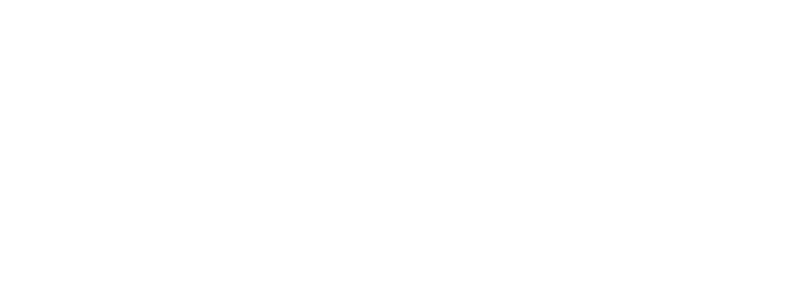
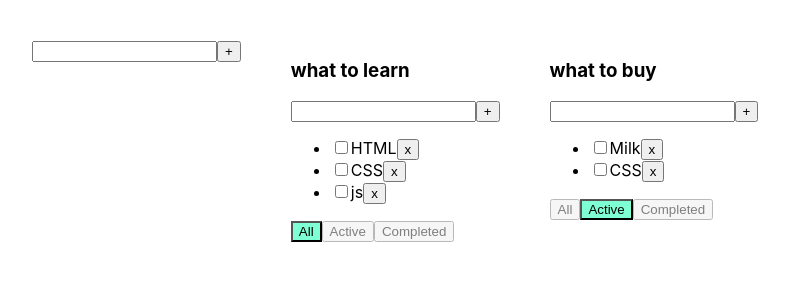
Before and after one commit to Rustam-Ulaevich/Todo_together, a React (Create React App) app: page / in a window 1280 px wide. Shown: the top 300 px of the page, without its empty margins (8-797 px from the left). Built offline with nearby package versions, Linux system fonts and the light colour scheme.

Commit message:
repeat lessons of the 1st month

```diff
--- a/src/App.tsx
+++ b/src/App.tsx
@@ -1,14 +1,101 @@
 import './App.css'
 import React, {useState} from "react";
-import {v1} from 'uuid';
+import {Todolist} from "./Todolist";
+import {v1} from "uuid";
 
+type TodolistType = {
+    id: string
+    title: string
+    filter: FilterValueType
+}
+export type TaskType = {
+    id: string
+    title: string
+    isDone: boolean
+}
+export type TasksType = {
+    [key: string]: Array<TaskType>
+}
+export type FilterValueType = 'all' | 'active' | 'completed'
 
 const App = () => {
 
+    let todolistId1 = v1()
+    let todolistId2 = v1()
+
+    let [todolists, setTodolist] = useState<Array<TodolistType>>([
+        {id: todolistId1, title: "what to learn", filter: 'all'},
+        {id: todolistId2, title: "what to buy", filter: 'active'},
+    ])
+
+    let [tasks, setTasks] = useState<TasksType>({
+        [todolistId1]: [
+            {id: v1(), title: 'HTML', isDone: false},
+            {id: v1(), title: 'CSS', isDone: false},
+            {id: v1(), title: 'js', isDone: false},
+        ],
+        [todolistId2]: [
+            {id: v1(), title: 'Milk', isDone: false},
+            {id: v1(), title: 'CSS', isDone: false},
+        ],
+    })
+
+    function removeTask(id: string, todolistId: string){
+        tasks[todolistId] = tasks[todolistId].filter( t => t.id !== id)
+        setTasks({...tasks})
+    }
+
+    function addTask(title: string, todolistId: string){
+        let newTask: TaskType = {id: v1(), title: title, isDone: false}
+        tasks[todolistId] = [newTask, ...tasks[todolistId]]
+        setTasks({...tasks})
+    }
+
+    function changeStatus(value: boolean, id: string, todolistId: string){
+        let task = tasks[todolistId].find( t => t.id === id)
+        if(task){
+            task.isDone = value
+            setTasks({...tasks})
+        }
+    }
+
+    function changeFilter(value: FilterValueType, todolistId: string){
+        let todolist = todolists.find( t => t.id === todolistId)
+        if(todolist){
+            todolist.filter = value
+            setTodolist([...todolists])
+        }
+    }
+
 
     return <div className='App'>
+        <div>
+            <input type={'text'}/>
+            <button>+</button>
+        </div>
+
+      {todolists.map( t => {
+          let filteredTasks = tasks[t.id]
+          if( t.filter === 'active'){
+              filteredTasks = filteredTasks.filter(t=> !t.isDone)
+          }
+          if( t.filter === 'completed'){
+              filteredTasks = filteredTasks.filter(t=> t.isDone)
+          }
+
+          return <Todolist id={t.id}
+                           title={t.title}
+                           task={filteredTasks}
+                           removeTask={removeTask}
+                           addTask={addTask}
+                           changeStatus={changeStatus}
+                           filter={t.filter}
+                           changeFilter={changeFilter}
+          />
+      })
+      }
+
 
     </div>
 }
-
-export default App
+export default App;
--- /dev/null
+++ b/src/Todolist.tsx
@@ -0,0 +1,62 @@
+import {FilterValueType, TaskType} from "./App";
+import {ChangeEvent, useState} from "react";
+
+
+type PropsType = {
+    id: string
+    title: string
+    task: Array<TaskType>
+    removeTask: (id: string, todolistId: string) => void
+    addTask: (title: string, todolistId: string) => void
+    changeStatus: (value: boolean, id: string, todolistId: string) => void
+    filter: FilterValueType
+    changeFilter:(value: FilterValueType, todolistId: string) => void
+}
+
+export function Todolist(props: PropsType) {
+
+    let [newTitle, setNewTitle] = useState('')
+    let [error, setError] = useState(false)
+
+    function onChangeHandler(e: ChangeEvent<HTMLInputElement>) {
+        setNewTitle(e.currentTarget.value)
+    }
+    function onClickHandler() {
+        if(newTitle !== '' ){
+            props.addTask(newTitle, props.id)
+            setNewTitle('')
+            setError(false)
+        }else{setError(true)}
+    }
+
+    return <div>
+        <h3>{props.title}</h3>
+        <div>
+            <input className={error ? 'error' : ''}
+                   value={newTitle}
+                   onChange={onChangeHandler}
+                   type='text'/>
+            <button onClick={onClickHandler}>+</button>
+        </div>
+        <ul>
+            {props.task.map( (t) => <li key={t.id}>
+                <input type="checkbox"
+                       checked={t.isDone}
+                       onChange={(event)=>{props.changeStatus(event.currentTarget.checked, t.id, props.id)}}
+                />
+                <span>{t.title}</span>
+                <button onClick={()=>props.removeTask(t.id, props.id)}>x</button>
+            </li> )}
+        </ul>
+
+        <div>
+            <button className={props.filter == "all" ? 'active-filter' : 'is-done'}
+                    onClick={()=>{props.changeFilter('all', props.id)}}>All</button>
+            <button className={props.filter == "active" ? 'active-filter' : 'is-done'}
+                    onClick={()=>{props.changeFilter('active', props.id)}}>Active</button>
+            <button className={props.filter == "completed" ? 'active-filter' : 'is-done'}
+                    onClick={()=>{props.changeFilter('completed', props.id)}}>Completed</button>
+        </div>
+
+    </div>;
+}
```
